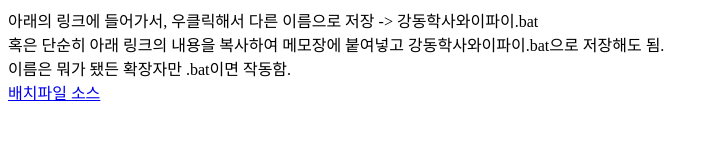
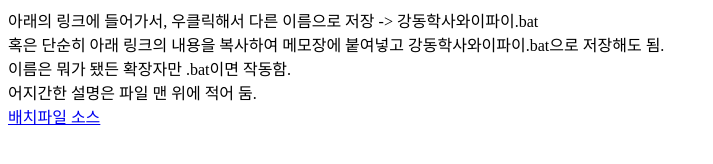
Before and after one commit to unknownpgr/gdh_wifi, a plain HTML site: page index.html in a window 1280 px wide. Shown: the whole page, without its empty margins (0-713 px from the left). Drawn offline with Linux system fonts and the light colour scheme.

Commit message:
Edit index.html

```diff
--- a/index.html
+++ b/index.html
@@ -10,6 +10,7 @@
  <div>아래의 링크에 들어가서, 우클릭해서 다른 이름으로 저장 -> 강동학사와이파이.bat</div>
  <div>혹은 단순히 아래 링크의 내용을 복사하여 메모장에 붙여넣고 강동학사와이파이.bat으로 저장해도 됨.</div>
  <div>이름은 뭐가 됐든 확장자만 .bat이면 작동함.</div>
+ <div>어지간한 설명은 파일 맨 위에 적어 둠.</div>
  <div></div>
 <a href="https://raw.githubusercontent.com/unknownpgr/gdh_wifi/master/%EA%B0%95%EB%8F%99%ED%95%99%EC%82%AC%20%EC%99%80%EC%9D%B4%ED%8C%8C%EC%9D%B4%20%EC%84%A4%EC%A0%95.txt">배치파일 소스</a></div>
 </body>
```
Also changed, not shown: 강동학사 와이파이 설정.txt.
